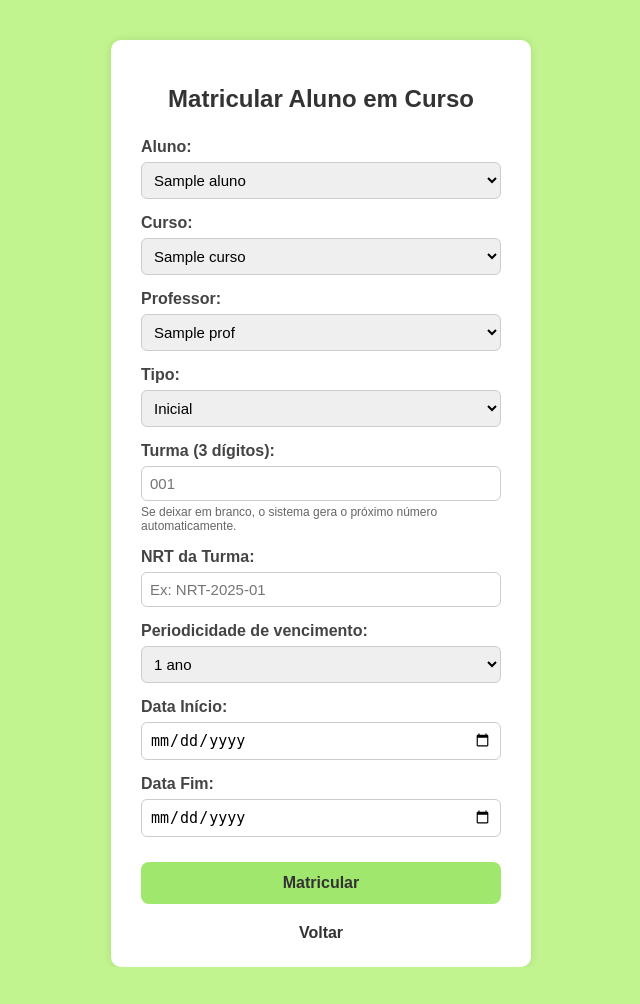
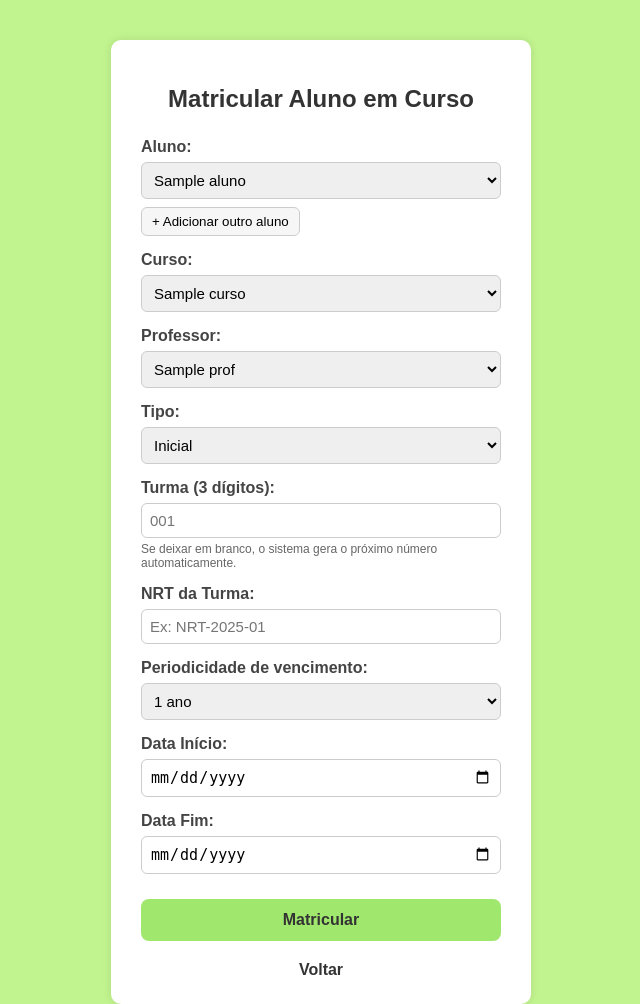
Before and after one commit to carloscll22/AMBIPAREAD, a Flask app: template templates/matricular.html in a window 1280 px wide. Shown: the whole page, without its empty margins (319-959 px from the left). Before the commit the page ends 967 px from the top, so only its background shows below. Run offline with Flask 3, Linux system fonts and the light colour scheme; the template is opened without the code that fills it: most values are stand-ins (such as "Sample title", 1, 10 or a date in 2020); parts of the project's set-up code (start-up, migrations or seed data) failed here and were passed over.

Commit message:
Update matricular.html

```diff
--- a/templates/matricular.html
+++ b/templates/matricular.html
@@ -27,11 +27,17 @@
 
     <form method="post">
       <label for="aluno">Aluno:</label>
-      <select name="aluno" id="aluno" required>
-        {% for aluno in alunos %}
-          <option value="{{ aluno.email }}">{{ aluno.nome }}</option>
-        {% endfor %}
-      </select>
+      <div id="alunosContainer">
+        <select name="alunos[]" id="aluno" required>
+          {% for aluno in alunos %}
+            <option value="{{ aluno.email }}">{{ aluno.nome }}</option>
+          {% endfor %}
+        </select>
+      </div>
+      <button type="button" onclick="addAluno()" aria-label="Adicionar outro aluno"
+              style="margin-top:8px;padding:6px 10px;border-radius:6px;border:1px solid #ccc;background:#f6f6f6;cursor:pointer;">
+        + Adicionar outro aluno
+      </button>
 
       <label for="curso">Curso:</label>
       <select name="curso" id="curso" required>
@@ -82,7 +88,6 @@
         <option value="5">5 anos</option>
       </select>
 
-
       <label for="data_inicio">Data Início:</label>
       <input type="date" id="data_inicio" name="data_inicio" required>
 
@@ -109,5 +114,17 @@
     atualizaPlaceholder();
     cursoSelect.addEventListener('change', atualizaPlaceholder);
   </script>
+
+  <script>
+    function addAluno() {
+      const container = document.getElementById('alunosContainer');
+      const first = document.getElementById('aluno');
+      const clone = first.cloneNode(true);
+      clone.removeAttribute('id');
+      clone.style.marginTop = '8px';
+      container.appendChild(clone);
+    }
+  </script>
+
 </body>
 </html>
```
